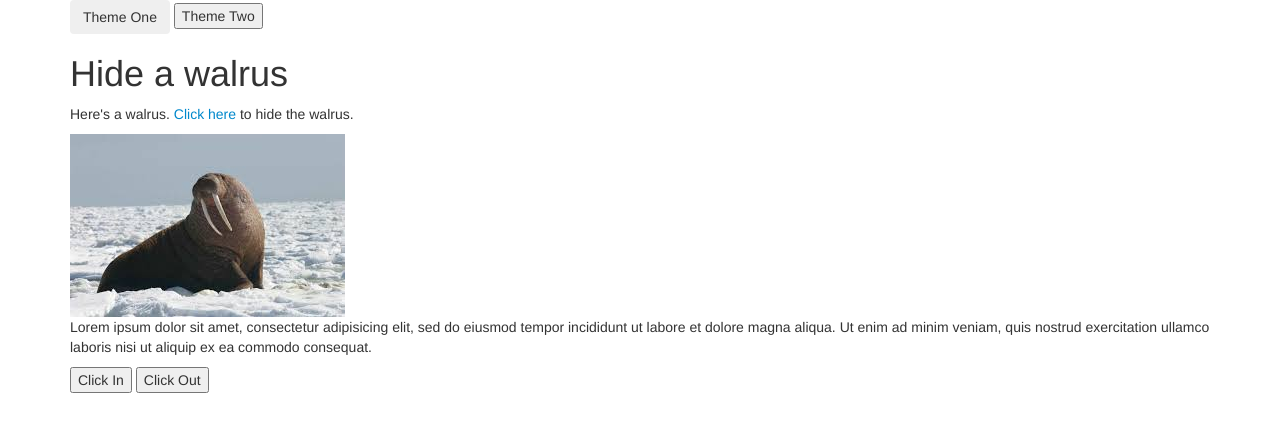
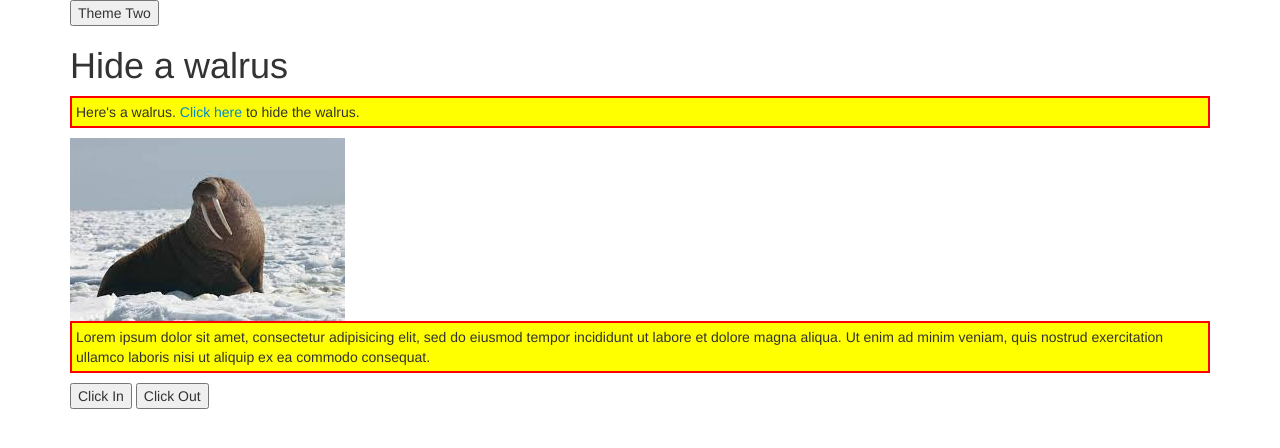
Before and after one commit to Brookeruu/walrus, a plain HTML site: page index.html in a window 1280 px wide. Both pictures are taken after a click on the element "Click here". Drawn offline with Linux system fonts and the light colour scheme.

Commit message:
add function to highlight and border paragraphs when clicked.

```diff
--- a/css/styles.css
+++ b/css/styles.css
@@ -1,6 +1,12 @@
 .themeTwo {
   background-color: #666;
   color: lightblue;
+}
+
+.highlight {
+  background-color: yellow;
+  border: 2px solid red;
+  padding: 4px;
 }
 
 #shown {
--- a/index.html
+++ b/index.html
@@ -11,7 +11,7 @@
   </head>
   <body>
     <div class="container">
-      <button class="btn" type="button" id="light">Theme One</button>
+      <!-- <button class="btn" type="button" id="light">Theme One</button> -->
       <button class="btn2" type="button" id="dark">Theme Two</button>
 
       <h1>Hide a walrus</h1>
--- a/js/scripts.js
+++ b/js/scripts.js
@@ -22,4 +22,8 @@ $(function() {
     $("body").removeClass();
   });
 
+  $("p").click(function() {
+    $("p").addClass("highlight");
+  });
+
 });
```
